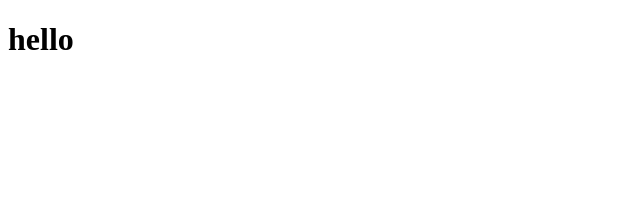
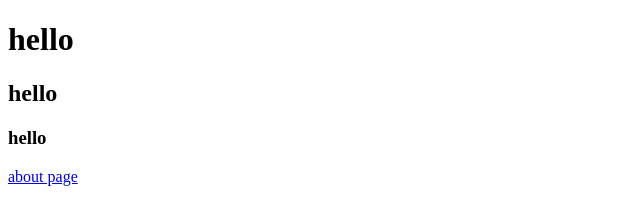
Before and after one commit to boopathi0703/leo, a plain HTML site: page index.html in a window 1280 px wide. Shown: the whole page, without its empty margins (0-640 px from the left). Drawn offline with Linux system fonts and the light colour scheme.

Commit message:
new file

```diff
--- a/index.html
+++ b/index.html
@@ -7,5 +7,8 @@
 </head>
 <body>
       <h1>hello</h1>
+      <h2>hello</h2>
+      <h3>hello</h3>
+      <a href="new.html">about page</a>
 </body>
 </html>
```
Also changed, not shown: new.html (added, +11 -0 lines).
